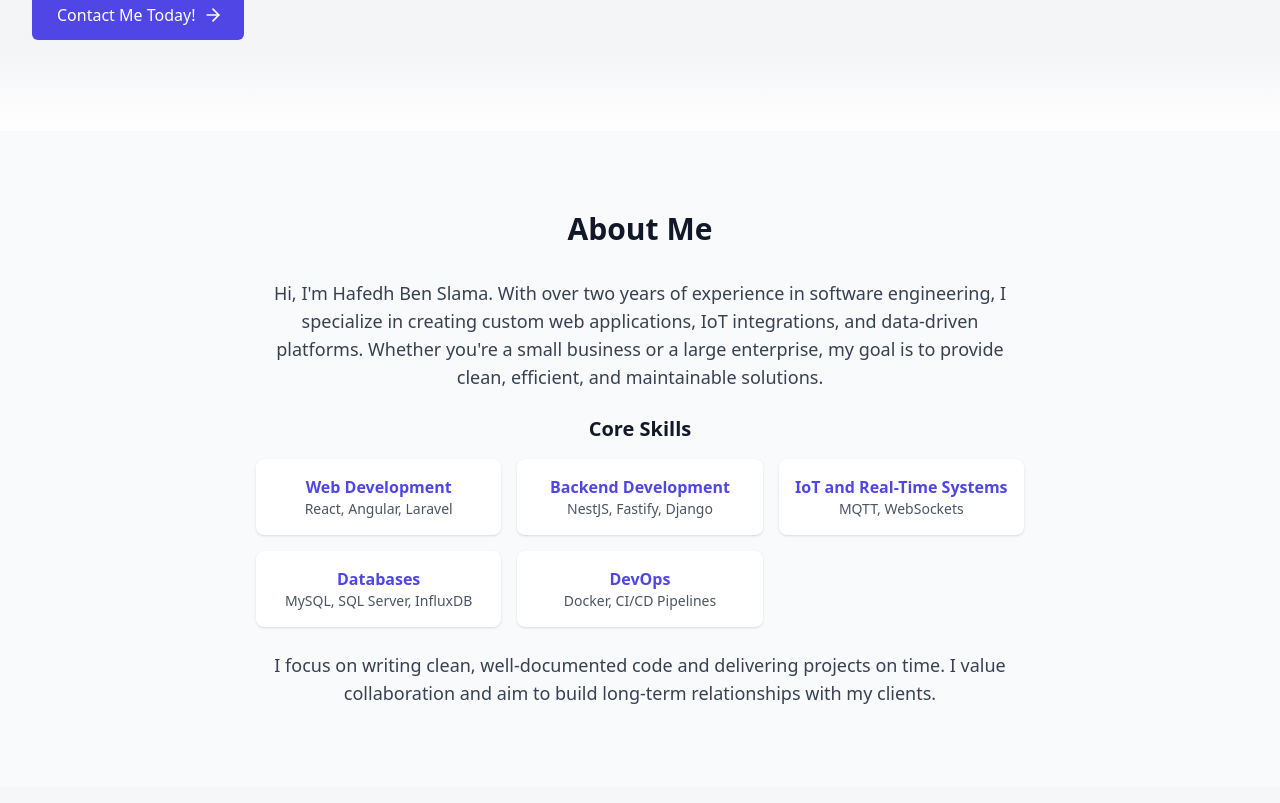
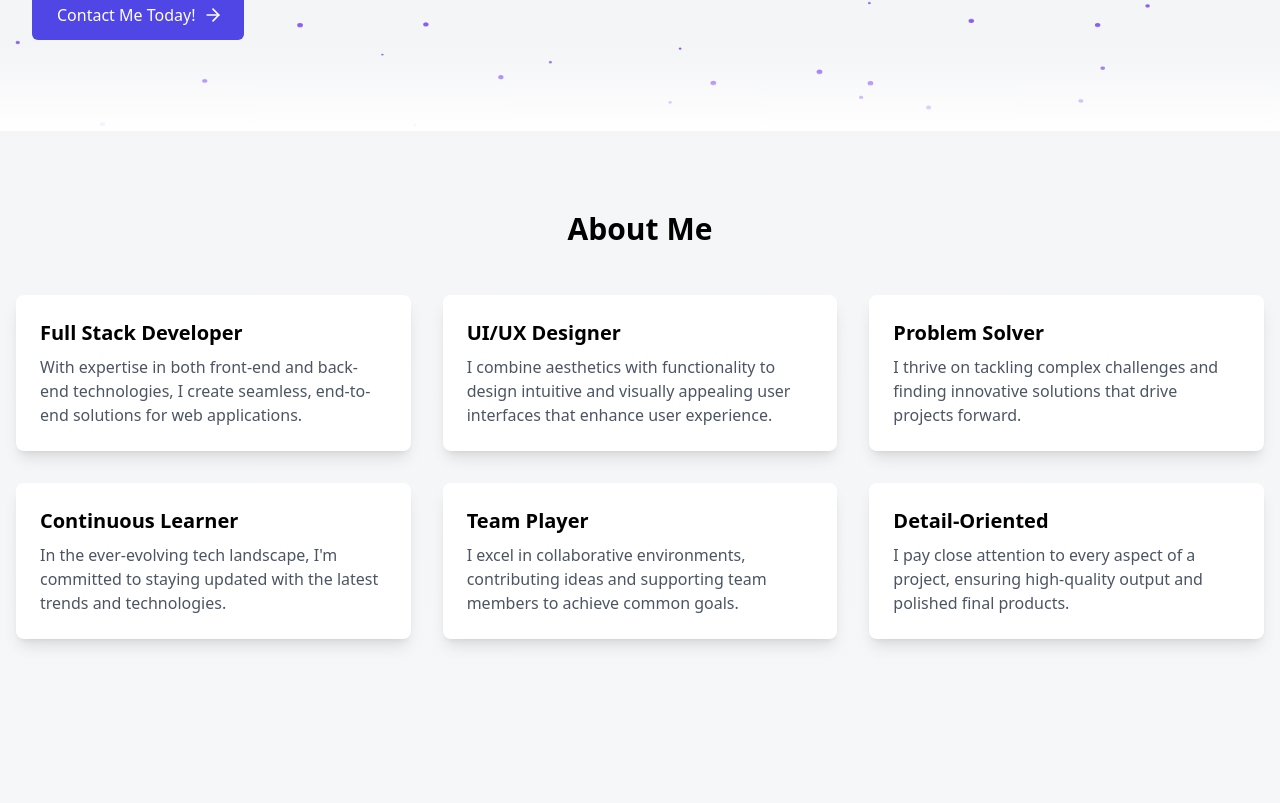
Before and after one commit to benslamahafedh/Portfolio, a Next.js app: page / in a window 1280 px wide. Shown: the part 457-1260 px from the top of the page. Built offline with nearby package versions, Linux system fonts and the light colour scheme.

Commit message:
particles for hearo card 3d animation for about

```diff
--- a/app/components/About.tsx
+++ b/app/components/About.tsx
@@ -1,38 +1,77 @@
+'use client'
+
+import { useEffect, useRef, useState } from 'react'
+import FloatingShapes from './FloatingShape'
+
+interface CardProps {
+  title: string
+  content: string
+}
+
+function Card({ title, content }: CardProps) {
+  const cardRef = useRef<HTMLDivElement>(null)
+  const [transform, setTransform] = useState('')
+
+  const handleMouseMove = (e: React.MouseEvent<HTMLDivElement>) => {
+    if (!cardRef.current) return
+    const rect = cardRef.current.getBoundingClientRect()
+    const x = e.clientX - rect.left
+    const y = e.clientY - rect.top
+    const centerX = rect.width / 2
+    const centerY = rect.height / 2
+    const rotateX = (y - centerY) / 10
+    const rotateY = (centerX - x) / 10
+    setTransform(`perspective(1000px) rotateX(${rotateX}deg) rotateY(${rotateY}deg) scale3d(1.05, 1.05, 1.05)`)
+  }
+
+  const handleMouseLeave = () => {
+    setTransform('perspective(1000px) rotateX(0deg) rotateY(0deg) scale3d(1, 1, 1)')
+  }
+
+  return (
+    <div
+      ref={cardRef}
+      className="bg-white dark:bg-gray-800 p-6 rounded-lg shadow-lg transition-transform duration-200 ease-out"
+      style={{ transform }}
+      onMouseMove={handleMouseMove}
+      onMouseLeave={handleMouseLeave}
+    >
+      <h3 className="text-xl font-semibold mb-2">{title}</h3>
+      <p className="text-gray-600 dark:text-gray-300">{content}</p>
+    </div>
+  )
+}
+
 export default function About() {
   return (
-    <section id="about" className="py-16 sm:py-20 bg-gray-50 dark:bg-gray-800">
-      <div className="container mx-auto px-4 sm:px-6 lg:px-8">
-        <h2 className="text-2xl sm:text-3xl font-bold text-center text-gray-900 dark:text-white mb-8 animate-fade-in">About Me</h2>
-        <div className="max-w-3xl mx-auto text-center animate-slide-up">
-          <p className="text-base sm:text-lg text-gray-700 dark:text-gray-300 mb-6">
-            Hi, I'm Hafedh Ben Slama. With over two years of experience in software engineering, I specialize in creating custom web applications, IoT integrations, and data-driven platforms. Whether you're a small business or a large enterprise, my goal is to provide clean, efficient, and maintainable solutions.
-          </p>
-          <h3 className="text-xl font-semibold text-gray-900 dark:text-white mb-4">Core Skills</h3>
-          <ul className="grid grid-cols-1 sm:grid-cols-2 md:grid-cols-3 gap-4 mb-6">
-            <li className="bg-white dark:bg-gray-700 rounded-lg shadow p-4 animate-fade-in">
-              <h4 className="font-semibold text-indigo-600 dark:text-indigo-400">Web Development</h4>
-              <p className="text-sm text-gray-600 dark:text-gray-300">React, Angular, Laravel</p>
-            </li>
-            <li className="bg-white dark:bg-gray-700 rounded-lg shadow p-4 animate-fade-in">
-              <h4 className="font-semibold text-indigo-600 dark:text-indigo-400">Backend Development</h4>
-              <p className="text-sm text-gray-600 dark:text-gray-300">NestJS, Fastify, Django</p>
-            </li>
-            <li className="bg-white dark:bg-gray-700 rounded-lg shadow p-4 animate-fade-in">
-              <h4 className="font-semibold text-indigo-600 dark:text-indigo-400">IoT and Real-Time Systems</h4>
-              <p className="text-sm text-gray-600 dark:text-gray-300">MQTT, WebSockets</p>
-            </li>
-            <li className="bg-white dark:bg-gray-700 rounded-lg shadow p-4 animate-fade-in">
-              <h4 className="font-semibold text-indigo-600 dark:text-indigo-400">Databases</h4>
-              <p className="text-sm text-gray-600 dark:text-gray-300">MySQL, SQL Server, InfluxDB</p>
-            </li>
-            <li className="bg-white dark:bg-gray-700 rounded-lg shadow p-4 animate-fade-in">
-              <h4 className="font-semibold text-indigo-600 dark:text-indigo-400">DevOps</h4>
-              <p className="text-sm text-gray-600 dark:text-gray-300">Docker, CI/CD Pipelines</p>
-            </li>
-          </ul>
-          <p className="text-base sm:text-lg text-gray-700 dark:text-gray-300">
-            I focus on writing clean, well-documented code and delivering projects on time. I value collaboration and aim to build long-term relationships with my clients.
-          </p>
+    <section id="about" className="relative py-20 overflow-hidden">
+      <div className="container mx-auto px-4 relative z-10">
+        <h2 className="text-3xl font-bold text-center mb-12">About Me</h2>
+        <div className="grid grid-cols-1 md:grid-cols-2 lg:grid-cols-3 gap-8">
+          <Card
+            title="Full Stack Developer"
+            content="With expertise in both front-end and back-end technologies, I create seamless, end-to-end solutions for web applications."
+          />
+          <Card
+            title="UI/UX Designer"
+            content="I combine aesthetics with functionality to design intuitive and visually appealing user interfaces that enhance user experience."
+          />
+          <Card
+            title="Problem Solver"
+            content="I thrive on tackling complex challenges and finding innovative solutions that drive projects forward."
+          />
+          <Card
+            title="Continuous Learner"
+            content="In the ever-evolving tech landscape, I'm committed to staying updated with the latest trends and technologies."
+          />
+          <Card
+            title="Team Player"
+            content="I excel in collaborative environments, contributing ideas and supporting team members to achieve common goals."
+          />
+          <Card
+            title="Detail-Oriented"
+            content="I pay close attention to every aspect of a project, ensuring high-quality output and polished final products."
+          />
         </div>
       </div>
     </section>
--- /dev/null
+++ b/app/components/FloatingShape.tsx
@@ -0,0 +1,48 @@
+'use client'
+
+import { useEffect, useRef } from 'react'
+
+export default function SoothingBackground() {
+  const canvasRef = useRef<HTMLCanvasElement>(null)
+
+  useEffect(() => {
+    const canvas = canvasRef.current
+    if (!canvas) return
+
+    const ctx = canvas.getContext('2d')
+    if (!ctx) return
+
+    let animationFrameId: number
+    let hue = 0
+
+    const resizeCanvas = () => {
+      canvas.width = window.innerWidth
+      canvas.height = window.innerHeight
+    }
+
+    const createGradient = (hue: number) => {
+      const gradient = ctx.createLinearGradient(0, 0, canvas.width, canvas.height)
+      gradient.addColorStop(0, `hsla(${hue}, 60%, 50%, 0.3)`)
+      gradient.addColorStop(1, `hsla(${(hue + 60) % 360}, 60%, 50%, 0.3)`)
+      return gradient
+    }
+
+    const animate = () => {
+      hue = (hue + 0.1) % 360
+      ctx.fillStyle = createGradient(hue)
+      ctx.fillRect(0, 0, canvas.width, canvas.height)
+      animationFrameId = requestAnimationFrame(animate)
+    }
+
+    resizeCanvas()
+    window.addEventListener('resize', resizeCanvas)
+    animate()
+
+    return () => {
+      window.removeEventListener('resize', resizeCanvas)
+      cancelAnimationFrame(animationFrameId)
+    }
+  }, [])
+
+  return <canvas ref={canvasRef} className="absolute inset-0 w-full h-full" />
+}
--- a/app/components/Hero.tsx
+++ b/app/components/Hero.tsx
@@ -4,12 +4,12 @@ import Image from 'next/image';
 import ParticlesBg from 'particles-bg';
 import { ArrowRight } from 'lucide-react';
 import hafedh_ben_slama from '../images/hafedh_ben_slama.jpg';
+import ParticleEffect from './ParticleEffect';
 
 export default function Hero() {
   return (
     <section className="relative pt-16 md:pt-24 lg:pt-32 pb-16 overflow-hidden">
-      {/* Particle background */}
-      <ParticlesBg type="circle" bg={true} />
+      <ParticleEffect/>
 
       <div className="container mx-auto px-4 sm:px-6 lg:px-8 relative z-10">
         <div className="grid grid-cols-1 lg:grid-cols-2 gap-12 items-center">
--- /dev/null
+++ b/app/components/ParticleEffect.tsx
@@ -0,0 +1,76 @@
+'use client'
+
+import { useEffect, useRef } from 'react'
+
+interface Particle {
+  x: number
+  y: number
+  size: number
+  speedX: number
+  speedY: number
+}
+
+export default function ParticleEffect() {
+  const canvasRef = useRef<HTMLCanvasElement>(null)
+
+  useEffect(() => {
+    const canvas = canvasRef.current
+    if (!canvas) return
+
+    const ctx = canvas.getContext('2d')
+    if (!ctx) return
+
+    let animationFrameId: number
+    let particles: Particle[] = []
+
+    const resizeCanvas = () => {
+      canvas.width = window.innerWidth
+      canvas.height = window.innerHeight
+      initParticles()
+    }
+
+    const initParticles = () => {
+      particles = []
+      const particleCount = Math.floor((canvas.width * canvas.height) / 9000)
+      for (let i = 0; i < particleCount; i++) {
+        particles.push({
+          x: Math.random() * canvas.width,
+          y: Math.random() * canvas.height,
+          size: Math.random() * 2 + 1,
+          speedX: Math.random() * 2 - 1,
+          speedY: Math.random() * 2 - 1
+        })
+      }
+    }
+
+    const drawParticles = () => {
+      ctx.clearRect(0, 0, canvas.width, canvas.height)
+      ctx.fillStyle = '#8B5CF6'
+      ctx.beginPath()
+      for (let particle of particles) {
+        ctx.moveTo(particle.x, particle.y)
+        ctx.arc(particle.x, particle.y, particle.size, 0, Math.PI * 2)
+        particle.x += particle.speedX
+        particle.y += particle.speedY
+
+        if (particle.x > canvas.width) particle.x = 0
+        else if (particle.x < 0) particle.x = canvas.width
+        if (particle.y > canvas.height) particle.y = 0
+        else if (particle.y < 0) particle.y = canvas.height
+      }
+      ctx.fill()
+      animationFrameId = requestAnimationFrame(drawParticles)
+    }
+
+    resizeCanvas()
+    window.addEventListener('resize', resizeCanvas)
+    drawParticles()
+
+    return () => {
+      window.removeEventListener('resize', resizeCanvas)
+      cancelAnimationFrame(animationFrameId)
+    }
+  }, [])
+
+  return <canvas ref={canvasRef} className="absolute inset-0 w-full h-full" />
+}
```
